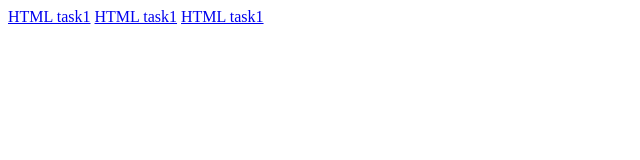
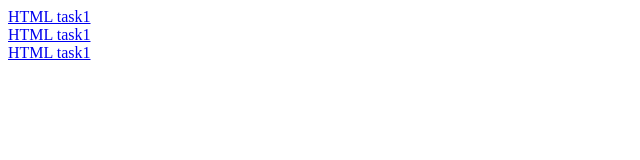
Before and after one commit to YashSuper/F2T, a plain HTML site: page index.html in a window 1280 px wide. Shown: the whole page, without its empty margins (0-640 px from the left). Drawn offline with Linux system fonts and the light colour scheme.

Commit message:
Uploading main navigation file with correction

```diff
--- a/index.html
+++ b/index.html
@@ -5,9 +5,9 @@
     <title></title>
   </head>
   <body>
-    <a href="./HTMLtask1.html">HTML task1</a>
-    <a href="./HTMLtask1.html">HTML task1</a>
-    <a href="./HTMLtask3.html">HTML task1</a>
+    <a href="./HTMLtask1.html">HTML task1</a><br>
+    <a href="./HTMLtask1.html">HTML task1</a><br>
+    <a href="./HTMLtask3.html">HTML task1</a><br>
 
   </body>
 </html>
```
